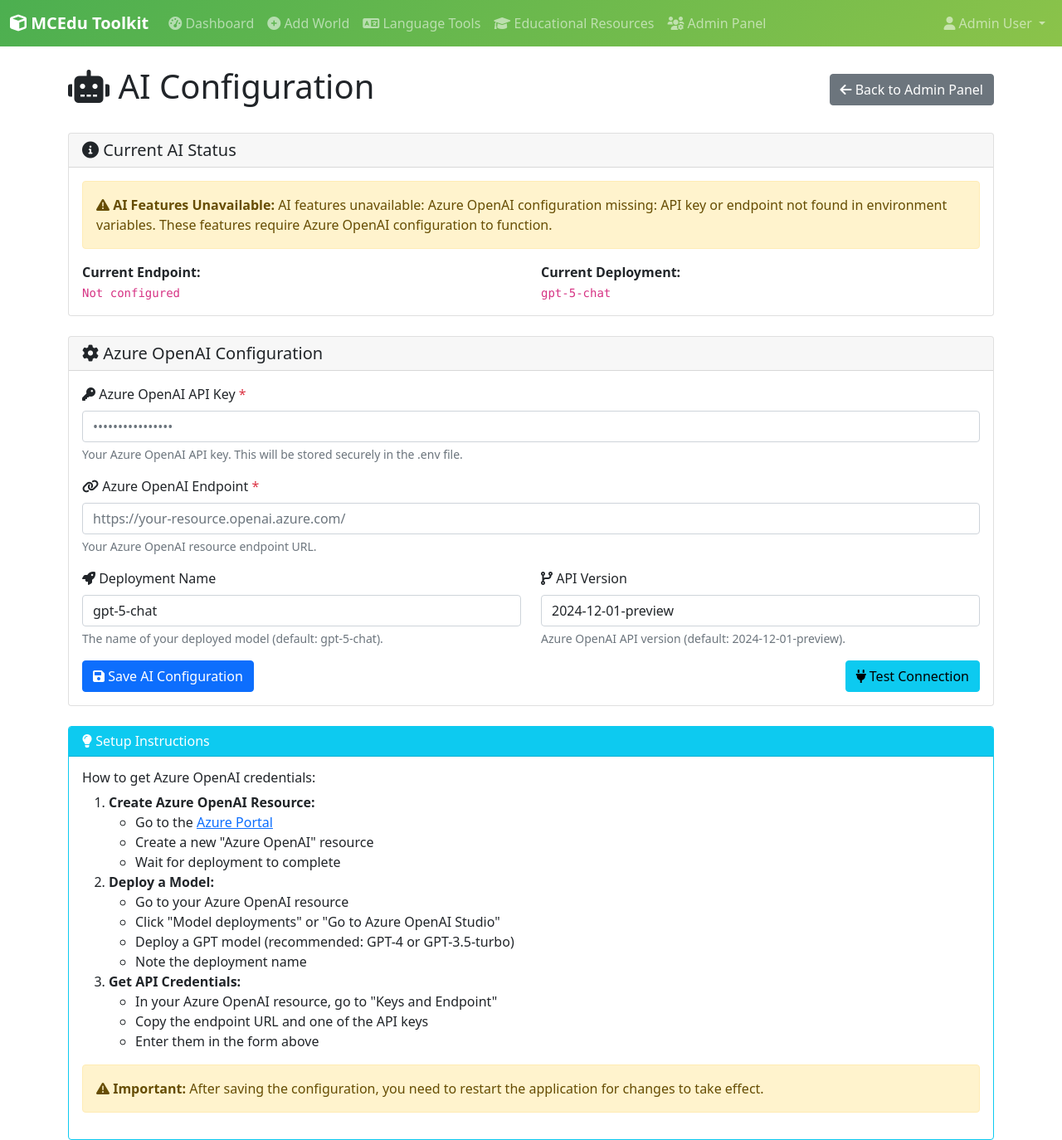
After one commit to jjedwards2081/mcedu__toolkit, a Flask app: page /admin/ai_config in a window 1280 px wide. The commit adds this page. Shown: the whole page at 83% size. Run offline with Flask 3, Linux system fonts and the light colour scheme; a user stored in the database is signed in.

Commit message:
feat: Implement AI configuration management and enhance AI feature status display in admin panel

```diff
--- a/app.py
+++ b/app.py
@@ -55,7 +55,7 @@ try:
     print("Azure OpenAI client initialized successfully")
 except Exception as e:
     AI_FEATURES_AVAILABLE = False
-    AI_STATUS_MESSAGE = f"AI features unavailable: {str(e)}. Using traditional generation methods."
+    AI_STATUS_MESSAGE = f"AI features unavailable: {str(e)}. These features require Azure OpenAI configuration to function."
     print(f"Warning: Could not initialize Azure OpenAI client: {e}")
     print("Educational resources will use traditional generation methods")
 
@@ -1854,11 +1854,15 @@ REQUIREMENTS:
             'content_length': len(language_content or '')
         }
     else:
-        # Fallback to traditional method with warning
-        traditional_result = generate_lesson_plan(world_data)
-        if traditional_result:
-            traditional_result['ai_fallback_warning'] = "AI features are not configured. Using traditional lesson plan generation."
-        return traditional_result
+        # No fallback - return error that AI is required
+        return {
+            'type': 'lesson_plan',
+            'title': f"AI Lesson Plan Generation Unavailable",
+            'content': "**AI Features Required**\n\nThis feature requires an active Azure OpenAI connection to generate AI-powered lesson plans. Please ensure your system administrator has configured the necessary AI credentials.\n\n**What this feature provides:**\n- Comprehensive lesson plans based on actual world content\n- Educational analysis of Minecraft Education worlds\n- Structured learning objectives and activities\n- Professional formatting with markdown support\n\nContact your administrator to enable AI features for the full educational resource generation experience.",
+            'generated_by': 'System Message',
+            'timestamp': datetime.now().isoformat(),
+            'ai_unavailable': True
+        }
 
 def generate_ai_quiz(world_data):
     """Generate an AI-powered student quiz using Azure OpenAI GPT-5-Chat based on actual world content"""
@@ -2008,11 +2012,15 @@ REQUIREMENTS:
             'content_length': len(language_content or '')
         }
     else:
-        # Fallback to traditional method with warning
-        traditional_result = generate_student_quiz(world_data)
-        if traditional_result:
-            traditional_result['ai_fallback_warning'] = "AI features are not configured. Using traditional quiz generation."
-        return traditional_result
+        # No fallback - return error that AI is required
+        return {
+            'type': 'student_quiz',
+            'title': f"AI Quiz Generation Unavailable",
+            'content': "**AI Features Required**\n\nThis feature requires an active Azure OpenAI connection to generate AI-powered student quizzes. Please ensure your system administrator has configured the necessary AI credentials.\n\n**What this feature provides:**\n- Comprehensive quizzes based on actual world content\n- Multiple question types (multiple-choice, short answer, critical thinking)\n- Age-appropriate questions aligned with learning objectives\n- Professional formatting with scoring rubrics\n- Content that references specific NPCs and world features\n\nContact your administrator to enable AI features for the full educational resource generation experience.",
+            'generated_by': 'System Message',
+            'timestamp': datetime.now().isoformat(),
+            'ai_unavailable': True
+        }
 
 def generate_ai_parent_letter(world_data):
     """Generate an AI-powered parent letter using Azure OpenAI GPT-5-Chat based on actual world content"""
@@ -2185,11 +2193,15 @@ REQUIREMENTS:
             'content_length': len(language_content or '')
         }
     else:
-        # Fallback to traditional method with warning
-        traditional_result = generate_parent_letter(world_data)
-        if traditional_result:
-            traditional_result['ai_fallback_warning'] = "AI features are not configured. Using traditional parent letter generation."
-        return traditional_result
+        # No fallback - return error that AI is required
+        return {
+            'type': 'parent_letter',
+            'title': f"AI Parent Letter Generation Unavailable",
+            'content': "**AI Features Required**\n\nThis feature requires an active Azure OpenAI connection to generate AI-powered parent letters. Please ensure your system administrator has configured the necessary AI credentials.\n\n**What this feature provides:**\n- Personalized parent letters based on specific world content\n- Educational explanations of learning objectives\n- Professional communication addressing gaming in education\n- Specific references to world activities and NPCs\n- Age-appropriate educational context and benefits\n\nContact your administrator to enable AI features for the full educational resource generation experience.",
+            'generated_by': 'System Message',
+            'timestamp': datetime.now().isoformat(),
+            'ai_unavailable': True
+        }
 
 def generate_educational_resource(unpacked_folder_name, resource_type):
     """Generate a specific type of educational resource"""
@@ -2617,7 +2629,11 @@ def admin_panel():
     # Sort by creation date (newest first)
     users_list.sort(key=lambda x: x['created_date'], reverse=True)
 
-    return render_template('admin_panel.html', user=current_user, users=users_list)
+    return render_template('admin_panel.html',
+                         user=current_user,
+                         users=users_list,
+                         ai_features_available=AI_FEATURES_AVAILABLE,
+                         ai_status_message=AI_STATUS_MESSAGE)
 
 @app.route('/admin/create_user', methods=['POST'])
 @login_required
@@ -2702,6 +2718,75 @@ def admin_delete_user(username):
         flash(message, 'error')
 
     return redirect(url_for('admin_panel'))
+
+@app.route('/admin/ai_config', methods=['GET', 'POST'])
+@login_required
+def admin_ai_config():
+    """Admin AI Configuration Management"""
+    if not current_user.is_admin():
+        flash('Access denied. Admin privileges required.', 'error')
+        return redirect(url_for('dashboard'))
+
+    if request.method == 'POST':
+        # Get form data
+        api_key = request.form.get('api_key', '').strip()
+        endpoint = request.form.get('endpoint', '').strip()
+        deployment_name = request.form.get('deployment_name', '').strip()
+        api_version = request.form.get('api_version', '').strip()
+
+        # Validate required fields
+        if not api_key or not endpoint:
+            flash('API Key and Endpoint are required fields.', 'error')
+            return redirect(url_for('admin_ai_config'))
+
+        # Set defaults if not provided
+        if not deployment_name:
+            deployment_name = 'gpt-5-chat'
+        if not api_version:
+            api_version = '2024-12-01-preview'
+
+        try:
+            # Read existing .env or create new content
+            env_path = '.env'
+            env_content = {}
+
+            if os.path.exists(env_path):
+                with open(env_path, 'r') as f:
+                    for line in f:
+                        line = line.strip()
+                        if line and not line.startswith('#') and '=' in line:
+                            key, value = line.split('=', 1)
+                            env_content[key.strip()] = value.strip()
+
+            # Update AI configuration
+            env_content['AZURE_OPENAI_API_KEY'] = api_key
+            env_content['AZURE_OPENAI_ENDPOINT'] = endpoint
+            env_content['AZURE_OPENAI_DEPLOYMENT_NAME'] = deployment_name
+            env_content['AZURE_OPENAI_API_VERSION'] = api_version
+
+            # Write back to .env file
+            with open(env_path, 'w') as f:
+                for key, value in env_content.items():
+                    f.write(f"{key}={value}\n")
+
+            flash('AI configuration saved successfully! Restart the application to apply changes.', 'success')
+
+        except Exception as e:
+            flash(f'Error saving AI configuration: {str(e)}', 'error')
+
+        return redirect(url_for('admin_ai_config'))
+
+    # GET request - show current configuration
+    current_config = {
+        'api_key': AZURE_OPENAI_API_KEY or '',
+        'endpoint': AZURE_OPENAI_ENDPOINT or '',
+        'deployment_name': AZURE_OPENAI_DEPLOYMENT_NAME or 'gpt-5-chat',
+        'api_version': AZURE_OPENAI_API_VERSION or '2024-12-01-preview',
+        'ai_available': AI_FEATURES_AVAILABLE,
+        'ai_status': AI_STATUS_MESSAGE
+    }
+
+    return render_template('admin_ai_config.html', user=current_user, config=current_config)
 
 @app.route('/forgot_password', methods=['GET', 'POST'])
 def forgot_password():
--- /dev/null
+++ b/templates/admin_ai_config.html
@@ -0,0 +1,186 @@
+{% extends "base.html" %}
+
+{% block title %}AI Configuration - Admin Panel{% endblock %}
+
+{% block content %}
+<div class="container mt-4">
+    <div class="row">
+        <div class="col-12">
+            <div class="d-flex justify-content-between align-items-center mb-4">
+                <h1><i class="fas fa-robot"></i> AI Configuration</h1>
+                <a href="{{ url_for('admin_panel') }}" class="btn btn-secondary">
+                    <i class="fas fa-arrow-left"></i> Back to Admin Panel
+                </a>
+            </div>
+
+            <!-- Current AI Status -->
+            <div class="card mb-4">
+                <div class="card-header">
+                    <h5 class="mb-0"><i class="fas fa-info-circle"></i> Current AI Status</h5>
+                </div>
+                <div class="card-body">
+                    {% if config.ai_available %}
+                        <div class="alert alert-success">
+                            <i class="fas fa-check-circle"></i> <strong>AI Features Active:</strong> {{ config.ai_status }}
+                        </div>
+                    {% else %}
+                        <div class="alert alert-warning">
+                            <i class="fas fa-exclamation-triangle"></i> <strong>AI Features Unavailable:</strong> {{ config.ai_status }}
+                        </div>
+                    {% endif %}
+
+                    <div class="row">
+                        <div class="col-md-6">
+                            <strong>Current Endpoint:</strong><br>
+                            <code>{{ config.endpoint or 'Not configured' }}</code>
+                        </div>
+                        <div class="col-md-6">
+                            <strong>Current Deployment:</strong><br>
+                            <code>{{ config.deployment_name or 'Not configured' }}</code>
+                        </div>
+                    </div>
+                </div>
+            </div>
+
+            <!-- AI Configuration Form -->
+            <div class="card mb-4">
+                <div class="card-header">
+                    <h5 class="mb-0"><i class="fas fa-cog"></i> Azure OpenAI Configuration</h5>
+                </div>
+                <div class="card-body">
+                    <form method="POST">
+                        <div class="row">
+                            <div class="col-md-12">
+                                <div class="mb-3">
+                                    <label for="api_key" class="form-label">
+                                        <i class="fas fa-key"></i> Azure OpenAI API Key <span class="text-danger">*</span>
+                                    </label>
+                                    <input type="password" class="form-control" id="api_key" name="api_key"
+                                           placeholder="{% if config.api_key %}••••••••••••••••{% else %}Enter your Azure OpenAI API key{% endif %}" required>
+                                    <div class="form-text">Your Azure OpenAI API key. This will be stored securely in the .env file.</div>
+                                </div>
+                            </div>
+                        </div>
+
+                        <div class="row">
+                            <div class="col-md-12">
+                                <div class="mb-3">
+                                    <label for="endpoint" class="form-label">
+                                        <i class="fas fa-link"></i> Azure OpenAI Endpoint <span class="text-danger">*</span>
+                                    </label>
+                                    <input type="url" class="form-control" id="endpoint" name="endpoint"
+                                           value="{{ config.endpoint if config.endpoint else '' }}"
+                                           placeholder="https://your-resource.openai.azure.com/" required>
+                                    <div class="form-text">Your Azure OpenAI resource endpoint URL.</div>
+                                </div>
+                            </div>
+                        </div>
+
+                        <div class="row">
+                            <div class="col-md-6">
+                                <div class="mb-3">
+                                    <label for="deployment_name" class="form-label">
+                                        <i class="fas fa-rocket"></i> Deployment Name
+                                    </label>
+                                    <input type="text" class="form-control" id="deployment_name" name="deployment_name"
+                                           value="{{ config.deployment_name }}"
+                                           placeholder="gpt-5-chat">
+                                    <div class="form-text">The name of your deployed model (default: gpt-5-chat).</div>
+                                </div>
+                            </div>
+                            <div class="col-md-6">
+                                <div class="mb-3">
+                                    <label for="api_version" class="form-label">
+                                        <i class="fas fa-code-branch"></i> API Version
+                                    </label>
+                                    <input type="text" class="form-control" id="api_version" name="api_version"
+                                           value="{{ config.api_version }}"
+                                           placeholder="2024-12-01-preview">
+                                    <div class="form-text">Azure OpenAI API version (default: 2024-12-01-preview).</div>
+                                </div>
+                            </div>
+                        </div>
+
+                        <div class="d-flex justify-content-between">
+                            <button type="submit" class="btn btn-primary">
+                                <i class="fas fa-save"></i> Save AI Configuration
+                            </button>
+                            <button type="button" class="btn btn-info" onclick="testConnection()">
+                                <i class="fas fa-plug"></i> Test Connection
+                            </button>
+                        </div>
+                    </form>
+                </div>
+            </div>
+
+            <!-- Instructions -->
+            <div class="card border-info">
+                <div class="card-header bg-info text-white">
+                    <h6 class="mb-0"><i class="fas fa-lightbulb"></i> Setup Instructions</h6>
+                </div>
+                <div class="card-body">
+                    <h6>How to get Azure OpenAI credentials:</h6>
+                    <ol>
+                        <li><strong>Create Azure OpenAI Resource:</strong>
+                            <ul>
+                                <li>Go to the <a href="https://portal.azure.com" target="_blank">Azure Portal</a></li>
+                                <li>Create a new "Azure OpenAI" resource</li>
+                                <li>Wait for deployment to complete</li>
+                            </ul>
+                        </li>
+                        <li><strong>Deploy a Model:</strong>
+                            <ul>
+                                <li>Go to your Azure OpenAI resource</li>
+                                <li>Click "Model deployments" or "Go to Azure OpenAI Studio"</li>
+                                <li>Deploy a GPT model (recommended: GPT-4 or GPT-3.5-turbo)</li>
+                                <li>Note the deployment name</li>
+                            </ul>
+                        </li>
+                        <li><strong>Get API Credentials:</strong>
+                            <ul>
+                                <li>In your Azure OpenAI resource, go to "Keys and Endpoint"</li>
+                                <li>Copy the endpoint URL and one of the API keys</li>
+                                <li>Enter them in the form above</li>
+                            </ul>
+                        </li>
+                    </ol>
+
+                    <div class="alert alert-warning mt-3">
+                        <i class="fas fa-exclamation-triangle"></i>
+                        <strong>Important:</strong> After saving the configuration, you need to restart the application for changes to take effect.
+                    </div>
+                </div>
+            </div>
+        </div>
+    </div>
+</div>
+
+<script>
+function testConnection() {
+    const apiKey = document.getElementById('api_key').value;
+    const endpoint = document.getElementById('endpoint').value;
+    const deploymentName = document.getElementById('deployment_name').value || 'gpt-5-chat';
+
+    if (!apiKey || !endpoint) {
+        alert('Please enter both API Key and Endpoint before testing.');
+        return;
+    }
+
+    // Show loading state
+    const button = event.target;
+    const originalText = button.innerHTML;
+    button.innerHTML = '<i class="fas fa-spinner fa-spin"></i> Testing...';
+    button.disabled = true;
+
+    // Simple test - you could implement a proper test endpoint
+    setTimeout(() => {
+        // Restore button
+        button.innerHTML = originalText;
+        button.disabled = false;
+
+        // For now, just show a message that the test would need to be implemented
+        alert('Connection test would be performed here. Save the configuration and restart the application to activate AI features.');
+    }, 2000);
+}
+</script>
+{% endblock %}
```
Also changed, not shown: templates/admin_panel.html (+32 -4 lines), templates/educational_resources_world.html (+28 -20 lines).
